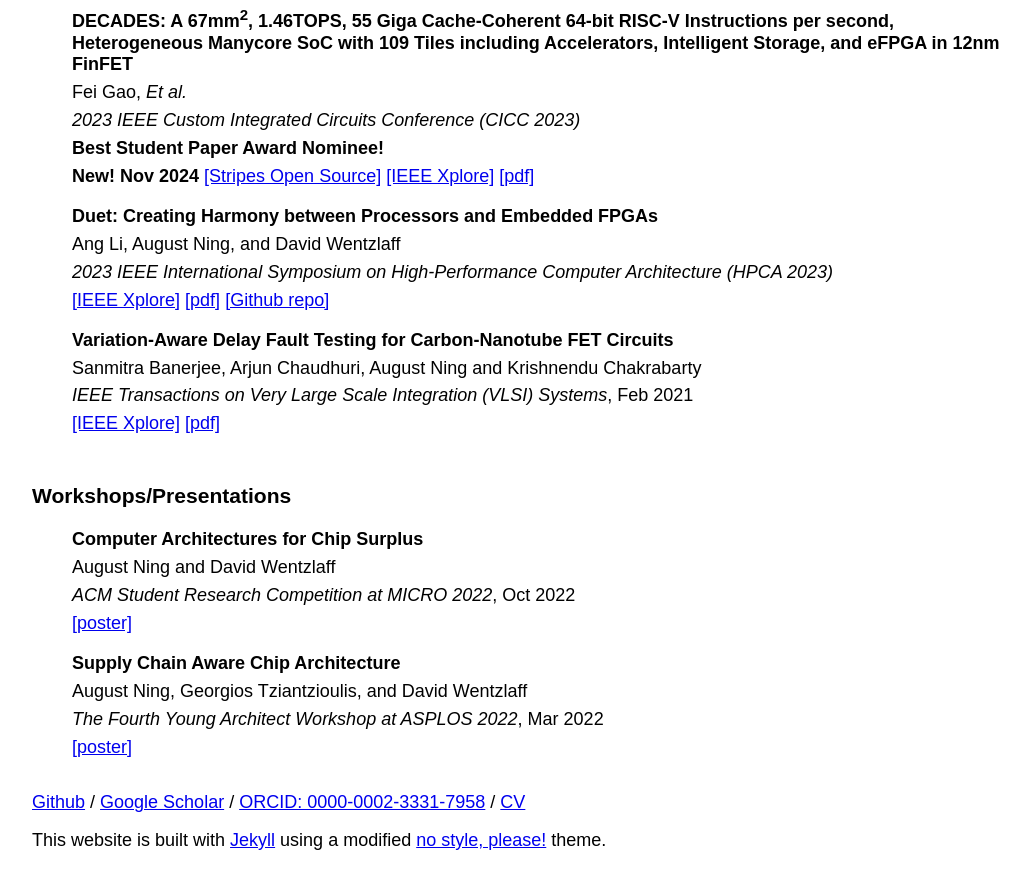
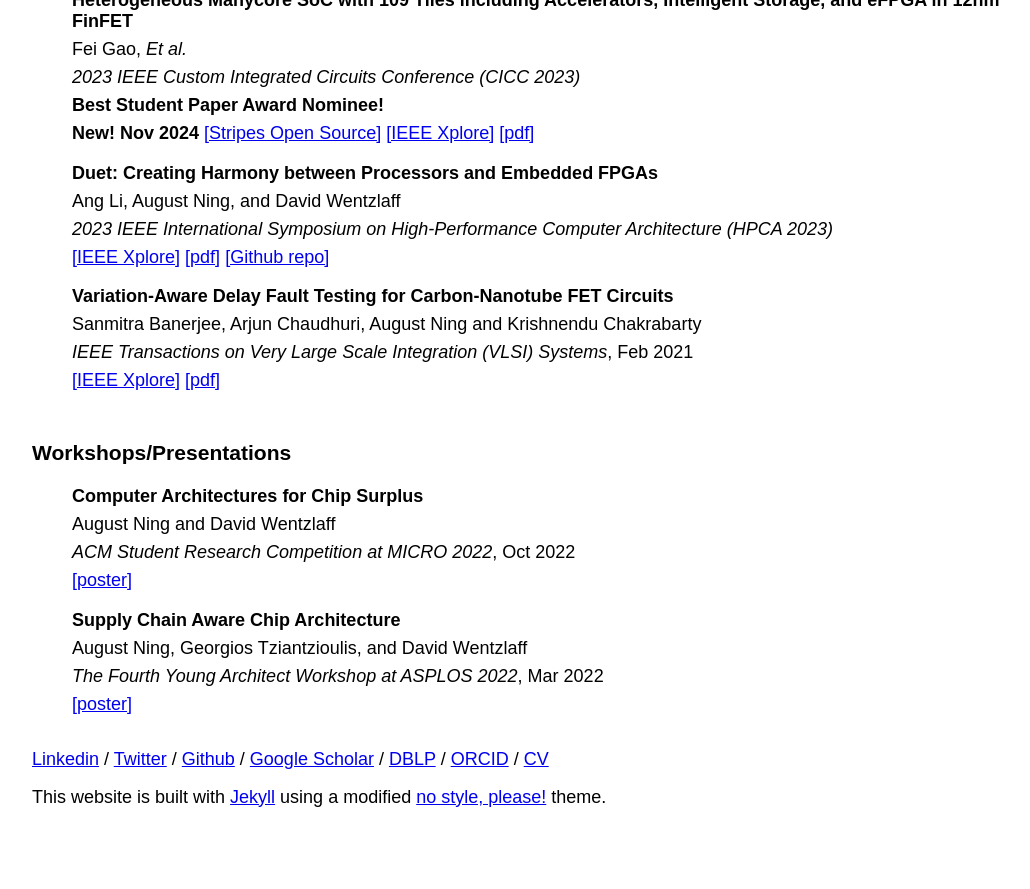
Before and after one commit to AugustNing/augustning.github.io, a Jekyll site: the page built from index.md, in a window 1280 px wide and 900 px high, scrolled down 2674 px. Shown: the top 889 px of the window, without its empty margins (124-1154 px from the left). Built offline with Jekyll 4.4.1, drawn with Linux system fonts in a browser that asks for light colours; after the commit the page ends 3530 px from its top, so only the background shows below that; some of the changed text lies outside the part shown.

Commit message:
updated sanctions pdf, reformatted links

```diff
--- a/index.md
+++ b/index.md
@@ -10,10 +10,6 @@
 	<br>
 	<div style="display: inline-block; text-align: center;">
 		Email: {{site.email}}
-		<br>
-		Twitter: <a href="https://twitter.com/{{site.twitter}}">@{{site.twitter}}</a>
-		<br>
-		Linkedin: <a href="https://linkedin.com/in/{{site.linkedin}}">@{{site.linkedin}}</a>
 	</div>
 </div>
 
@@ -156,6 +152,7 @@
 
 ---
 
-[Github](https://github.com/{{ site.github }}) / [Google Scholar](https://scholar.google.com/citations?user={{ site.google_scholar }}) / [ORCID: 0000-0002-3331-7958](https://orcid.org/0000-0002-3331-7958) / [CV]({{ site.cv_filepath }})
+[Linkedin](https://linkedin.com/in/{{ site.linkedin }}) / [Twitter](https://twitter.com/{{ site.twitter }}) / [Github](https://github.com/{{ site.github }}) / [Google Scholar](https://scholar.google.com/citations?user={{ site.google_scholar }}) / [DBLP](https://dblp.org/pid/284/6904.html)
+/ [ORCID](https://orcid.org/0000-0002-3331-7958) / [CV]({{ site.cv_filepath }})
 
 This website is built with [Jekyll](https://github.com/jekyll/jekyll) using a modified [no style, please!](https://github.com/riggraz/no-style-please) theme.
```
